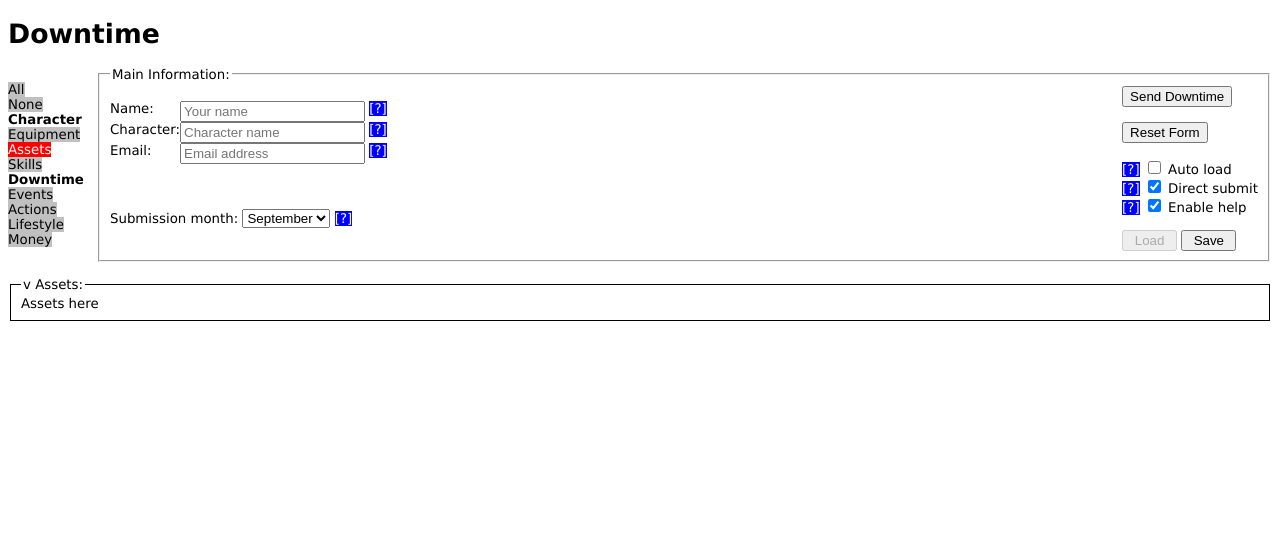
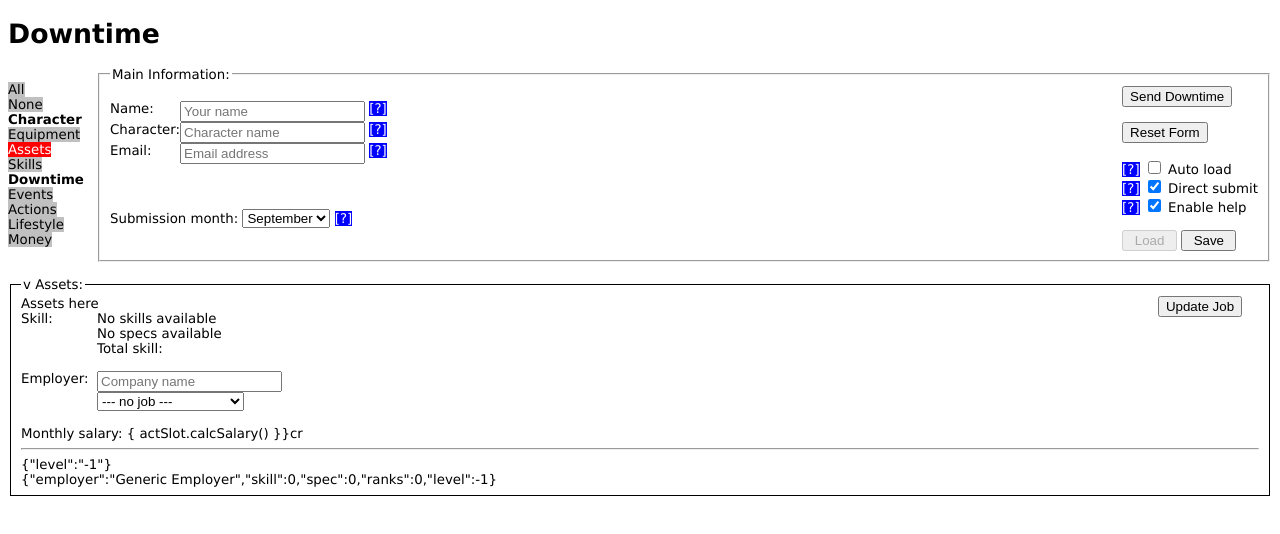
Before and after one commit to infinityredux/sinergy-downtime, a plain HTML site: page index.html in a window 1280 px wide. Both pictures are taken after a click on the element "Assets". Drawn offline with nearby package versions, Linux system fonts and the light colour scheme.

Commit message:
Begin implementation of the job asset (based upon the actions slot that will later be removed).

```diff
--- a/sections/assets/dtime-assets.js
+++ b/sections/assets/dtime-assets.js
@@ -8,4 +8,5 @@ mod.component('dtAssets', {
 
 function AssetsController($scope, assets) {
     $scope.assets = assets;
+    $scope.actSlot = {};
 }
--- a/sections/assets/fact-assets.js
+++ b/sections/assets/fact-assets.js
@@ -7,19 +7,17 @@ mod.factory('assets', function(persist, skills) {
     var factory = {};
     var state = {};
 
+    var job = {};
+    var changed = false;
+
     var defaultState = function() {
         state = {
             job: {
-                employer: 'Default Employer',
+                employer: 'Generic Employer',
                 skill: 0,
                 spec: 0,
                 ranks: 0,
-                level: 0
-            },
-            finances: {
-                onHand: 0,
-                stored: 0,
-                debt: 0
+                level: -1
             }
         };
     };
@@ -31,13 +29,32 @@ mod.factory('assets', function(persist, skills) {
     persist.registerLoad(function() {
         state = persist.doLoad('sin.fact.assets', state);
     });
-
     persist.registerSave(function() {
         persist.doSave('sin.fact.assets', state);
     });
-
     persist.registerWipe(function() {
         defaultState();
+    });
+
+    // --------------------------------------------------
+
+    Object.defineProperty(job, 'level', {
+        get: function() { return '' + state.job.level; },
+        set: function(val) {
+            state.job.level = parseInt(val);
+            changed = true;
+        },
+        enumerable: true
+    });
+
+    Object.defineProperty(factory, 'job', {
+        get: function() { return job; },
+        enumerable: true
+    });
+
+    Object.defineProperty(factory, 'stateJob', {
+        get: function() { return state.job; },
+        enumerable: true
     });
 
     // --------------------------------------------------
--- a/sections/assets/template-assets.html
+++ b/sections/assets/template-assets.html
@@ -1,3 +1,63 @@
 <sin-fieldset legend="Assets:">
     Assets here
+
+    <span>
+        <span class="opt-float-right">
+            <input type="button" value="Update Job" ng-click="actSlot.updateJob()"/>
+            &nbsp; &nbsp;
+        </span>
+
+        <table cellpadding="0" cellspacing="0">
+            <tr>
+                <td>Skill:</td>
+                <td>
+                    <dt-skill-select filter="skills.treeFilterTrained()" skill="actSlot.slot.skill" rank="actSlot.slot.ranks_skill">
+                    </dt-skill-select>
+                    <br/>
+
+                    <dt-spec-select skill="actSlot.slot.skill" spec="actSlot.slot.spec" rank="actSlot.slot.ranks_spec">
+                    </dt-spec-select>
+                    <br/>
+
+                    {{'Total skill: ' + actSlot.getTotalSkill() }}
+                    <br/>
+                    &nbsp;
+                </td>
+            </tr>
+            <tr>
+                <td>Employer: &nbsp; </td>
+                <td>
+                    <input type="text" placeholder="Company name" ng-model="actSlot.slot.employer"/>
+                    <br/>
+                    <select ng-model="assets.job.level">
+                        <option value=-1>--- no job ---</option>
+                        <option value="0">50cr, level 0 @ 0pt</option>
+                        <option value="1">100cr, level 1</option>
+                        <option value="2">150cr, level 2</option>
+                        <option value="3">200cr, level 3</option>
+                        <option value="4">250cr, level 4</option>
+                        <option value="5">300cr, level 5 @ 1pt</option>
+                        <option value="6">350cr, level 6</option>
+                        <option value="7">400cr, level 7</option>
+                        <option value="8">450cr, level 8</option>
+                        <option value="9">500cr, level 9 @ 2pts</option>
+                        <option value="10">550cr, level 10</option>
+                        <option value="11">600cr, level 11</option>
+                        <option value="12">650cr, level 12</option>
+                        <option value="13">700cr, level 13</option>
+                    </select>
+                    <br/>
+                    &nbsp;
+                </td>
+            </tr>
+        </table>
+
+        Monthly salary:
+        { actSlot.calcSalary() }}cr
+    </span>
+
+    <hr/>
+    {{ assets.job }}<br />
+    {{ assets.stateJob }}
+
 </sin-fieldset>
```
